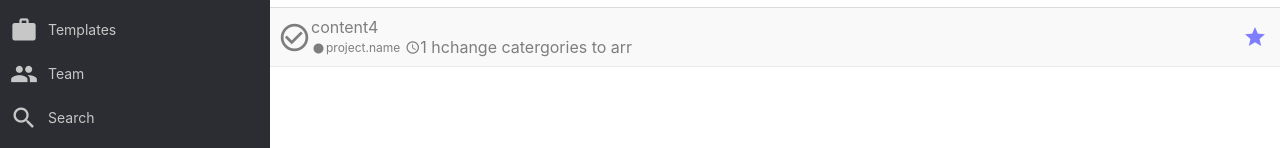
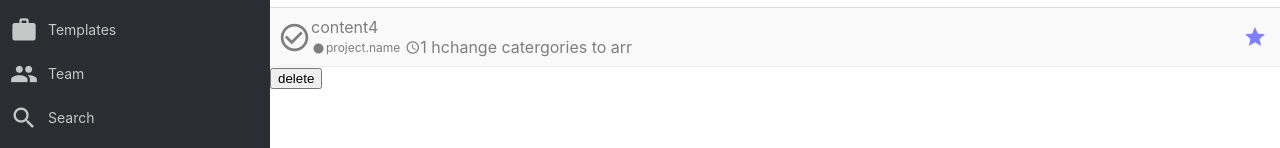
Before and after one commit to rafalrybicki/nozbe, a React (Create React App) app: page /inbox in a window 1280 px wide. Shown: the part 212-360 px from the top of the page. Built offline with nearby package versions, Linux system fonts and the light colour scheme.

Commit message:
Add deleting many tasks

```diff
--- a/src/components/Tasks.js
+++ b/src/components/Tasks.js
@@ -4,7 +4,7 @@ import Toolbar from './Toolbar'
 import StatusBar from './StatusBar'
 import Task from './Task'
 import NewTask from './NewTask'
-import { togglePriority, toggleCompletion} from '../redux/actions'
+import { togglePriority, toggleCompletion, deleteTasks} from '../redux/actions'
 import './Tasks.css'
 
 function mapStateToProps(state) {
@@ -16,7 +16,9 @@ function mapStateToProps(state) {
 function mapDispatchToProps(dispatch) {
   return {
     togglePriority: (id) => dispatch(togglePriority(id)),
-    toggleCompletion: (id) => dispatch(toggleCompletion(id))
+    toggleCompletion: (id) => dispatch(toggleCompletion(id)),
+    dispatch: (func) => dispatch(func)
+    // deleteTasks: (tasks) => dispatch(deleteTasks(tasks))
   };
 }
 
@@ -44,13 +46,21 @@ class Tasks extends Component {
   setTaskToUpdate = (id) => {
     if (this.state.tasksToUpdate.includes(id)) {
       this.setState(prevState => {
-        return { tasksToUpdate: prevState.tasksToUpdate.filter(taskId => taskId != id) }
+        return { tasksToUpdate: prevState.tasksToUpdate.filter(taskId => taskId !== id) }
       })
     } else {
       this.setState(prevState => {
         return { tasksToUpdate: [...prevState.tasksToUpdate, id] }
       })
     }
+  }
+
+  deleteTasks = () => {
+    if(this.state.tasksToUpdate.length === 0) {
+      alert(false)
+      return
+    }
+    this.props.dispatch(deleteTasks(this.state.tasksToUpdate))
   }
 
   render() {
@@ -69,6 +79,7 @@ class Tasks extends Component {
             viewMode={viewMode}
           />
         ))}
+        <button onClick={this.deleteTasks}>delete</button>
         <StatusBar done={1} left={4} changeMode={this.changeMode}/>
       </div>
     );
--- a/src/components/Toolbar.js
+++ b/src/components/Toolbar.js
@@ -1,4 +1,4 @@
-import React, { useCallback } from 'react'
+import React from 'react'
 import Icon from '@material-ui/core/Icon';
 import './Toolbar.css'
 
--- a/src/redux/actions/actionTypes.js
+++ b/src/redux/actions/actionTypes.js
@@ -1,3 +1,4 @@
 export const TOGGLE_PRIORITY = 'TOGGLE_PRIORITY'
 export const TOGGLE_COMPLETION = 'TOGGLE_COMPLETION'
 export const ADD_TASK = 'ADD_TASK'
+export const DELETE_TASKS = 'DELETE_TASKS'
--- a/src/redux/actions/index.js
+++ b/src/redux/actions/index.js
@@ -1,7 +1,8 @@
 import {
   TOGGLE_PRIORITY,
   TOGGLE_COMPLETION,
-  ADD_TASK
+  ADD_TASK,
+  DELETE_TASKS
 } from './actionTypes'
 
 export const togglePriority = id => ({
@@ -19,3 +20,8 @@ export const addTask = (content, project) => ({
   content,
   project
 })
+
+export const deleteTasks = (tasks) => ({
+  type: DELETE_TASKS,
+  tasks
+})
--- a/src/redux/reducers/tasks.js
+++ b/src/redux/reducers/tasks.js
@@ -1,4 +1,4 @@
-import { TOGGLE_PRIORITY, TOGGLE_COMPLETION, ADD_TASK } from '../actions/actionTypes'
+import { TOGGLE_PRIORITY, TOGGLE_COMPLETION, ADD_TASK, DELETE_TASKS } from '../actions/actionTypes'
 
 const initialState = [
   {
@@ -81,6 +81,10 @@ const tasks = (state = initialState, action) => {
           comments: []
         }
       ]
+    case DELETE_TASKS:
+      return state.filter(
+        task => !action.tasks.includes(task.id)
+      )
     default:
       return state
   }
```
